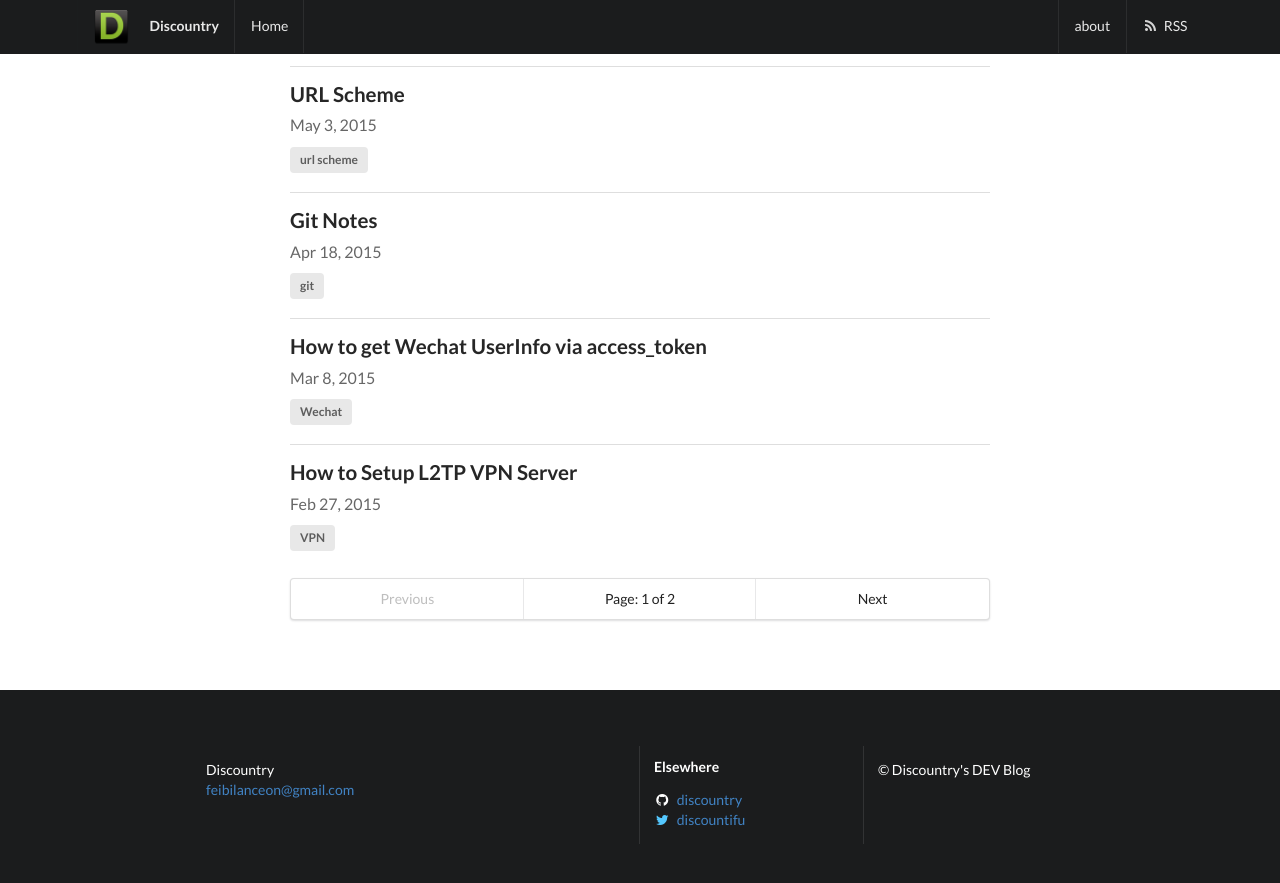
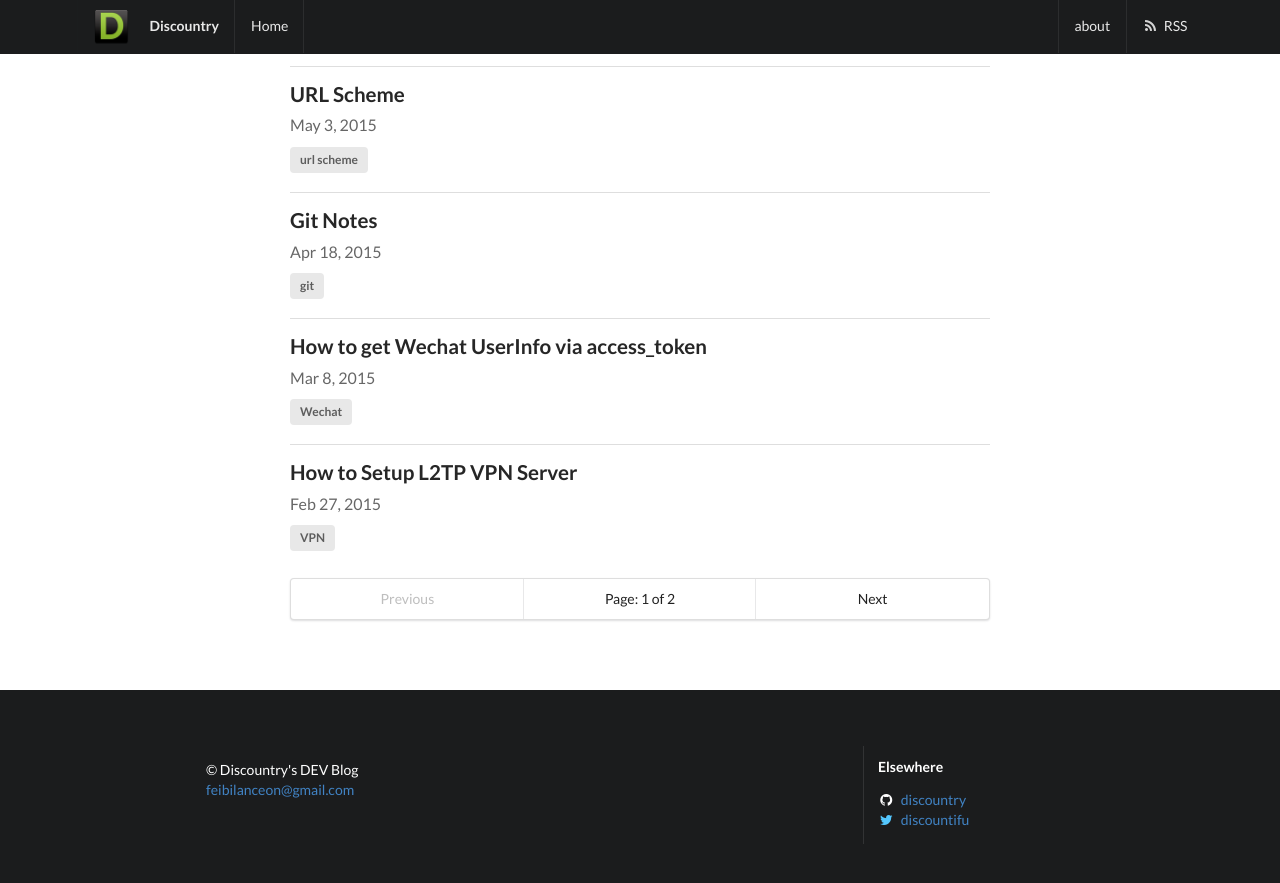
Before and after one commit to discountry/discountry.github.io, a Jekyll site: the page built from index.html, in a window 1280 px wide and 900 px high, scrolled down 281 px. Shown: the top 883 px of the window. Built offline with Jekyll 4.4.1, drawn with Linux system fonts in a browser that asks for light colours; nearby versions of some CDN libraries; the list of posts is cut into pages by our own code.

Commit message:
update footer

```diff
--- a/_includes/footer.html
+++ b/_includes/footer.html
@@ -1,9 +1,9 @@
 <footer class="ui inverted vertical footer segment">
   <div class="container">
     <div class="ui stackable inverted divided page grid">
-      <div class="eight wide column">
+      <div class="twelve wide column">
           <div class="ui inverted link list">
-          <li>{{ site.title }}</li>
+          <li>&copy; {{ site.description }}</li>
           <li><a href="mailto:{{ site.email }}">{{ site.email }}</a></li>
           </div>
       </div>
@@ -28,9 +28,6 @@
           {% endif %}
         </div>
       </div>
-      <div class="four wide column">
-        <p class="text">&copy; {{ site.description }}</p>
-      </div>
     </div>
   </div>
 </footer>
```
